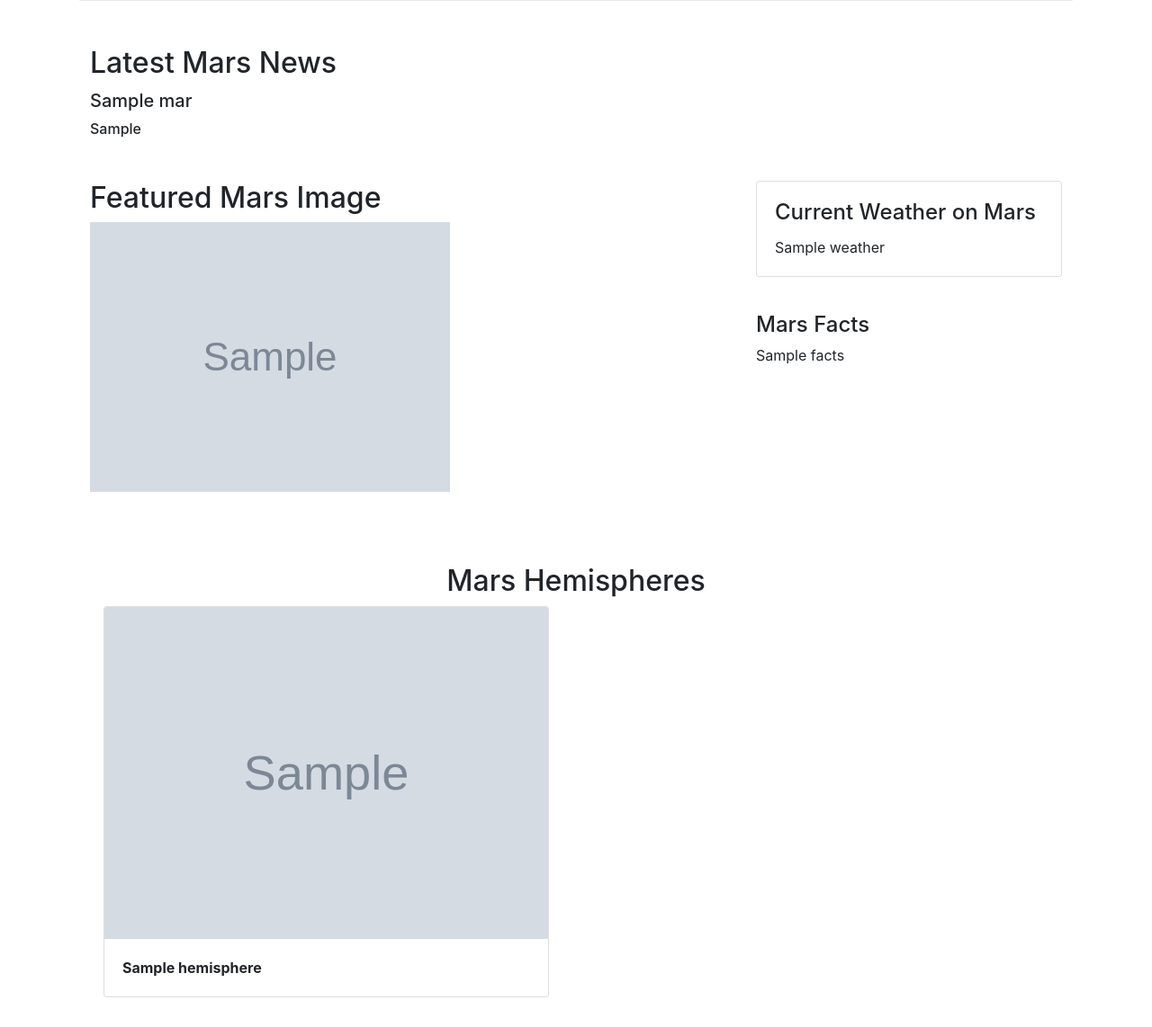
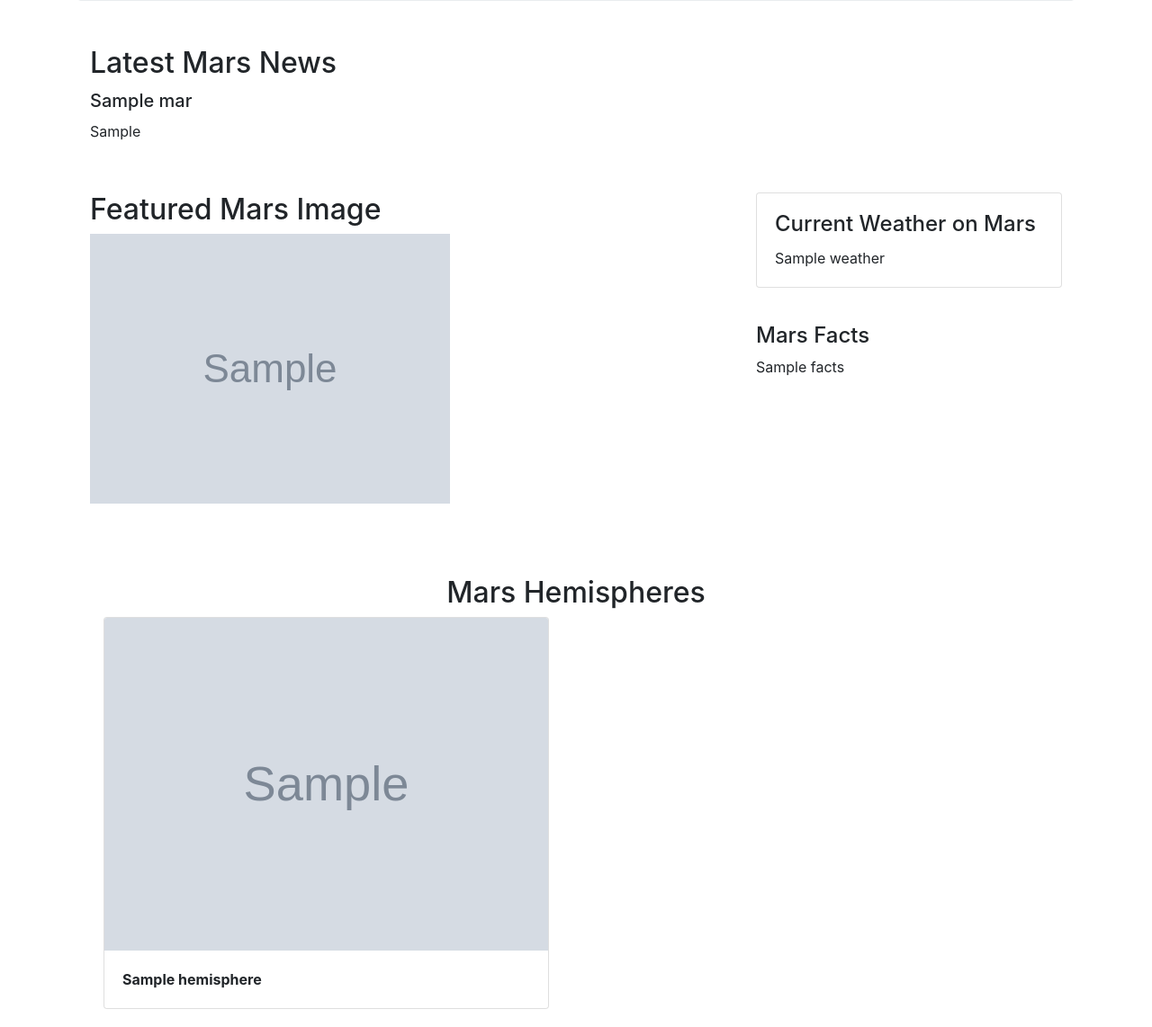
Before and after one commit to tabercwebb/Web_Scraping_Challenge_TCW, a Flask app: page / in a window 1280 px wide. Shown: the part 260-1402 px from the top of the page at 90% size. Before the commit the page ends 1369 px from the top, so only its background shows below. Run offline with Flask 2, Linux system fonts and the light colour scheme; grey boxes marked "Sample" are stand-in pictures; a database or web service that is not in the repository returns one stand-in record (values such as "Sample title"); some libraries are stand-ins or nearby versions.

Commit message:
Updated index.html

```diff
--- a/Templates/index.html
+++ b/Templates/index.html
@@ -23,7 +23,7 @@
               <div class="media-body">
                 <h2>Latest Mars News</h2>
                 <h5 style="margin-top: 10px">{{mars.news_title}}</h5>
-                <h6 style="margin-top: 10px">{{mars.news_paragraph}}</h6>
+                <p style="margin-top: 10px">{{mars.news_paragraph}}</p>
               </div>
             </div>
           </div>
@@ -62,7 +62,7 @@
             <div class="row">
               {% for hemisphere in mars.hemispheres %}
               <div class="col-md-6">
-                <div class="card">
+                <div class="card" style="margin-bottom: 20px">
                   <img class="card-img-top" src="{{hemisphere.img_url}}">
                   <div class="card-body">
                     <p class="card-text"><strong>{{hemisphere.title}}</strong></p>
```
